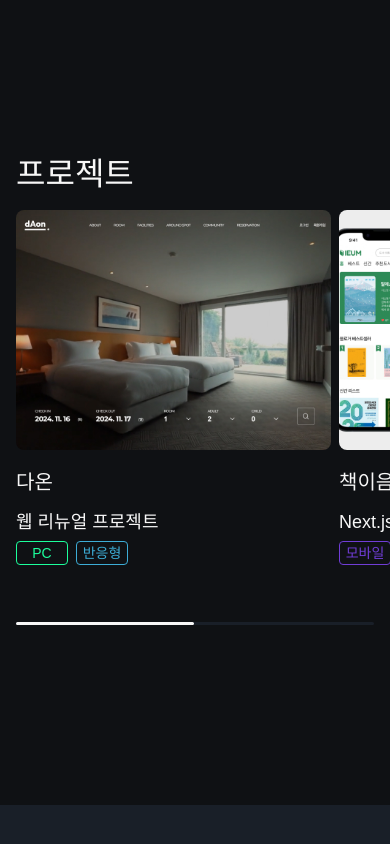
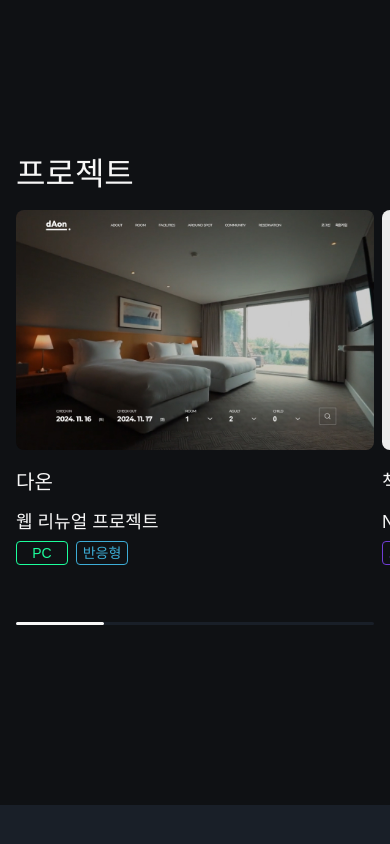
Before and after one commit to qodql/vue-portfolio, a Vue app: page / in a window 390 px wide. Shown: the part 3542-4386 px from the top of the page. Built offline with nearby package versions, Linux system fonts and the light colour scheme; a web font is replaced by a local one.

Commit message:
about css project css

```diff
--- a/src/App.vue
+++ b/src/App.vue
@@ -155,13 +155,13 @@
                 <swiper
                     :modules="[Scrollbar]"
                     :scrollbar="{draggable: true}"
-                    :slides-per-view="2"
+                    :slides-per-view="1"
                     :space-between="8"
                     :breakpoints="{
                         480: { slidesPerView: 2, spaceBetween: 16 },
-                        760: { slidesPerView: 2, spaceBetween: 28 },
-                        1200: { slidesPerView: 2, spaceBetween: 36 },
-                        1201: { slidesPerView: 3, spaceBetween: 40 },
+                        760: { slidesPerView: 2, spaceBetween: 16 },
+                        1024: { slidesPerView: 3, spaceBetween: 20 },
+                        1200: { slidesPerView: 3, spaceBetween: 28 },
                     }"
                     class="project-list"
                 >
@@ -380,7 +380,7 @@ onMounted(() => {
         let itemCount: number = 0;
         let itemNum: number = 0;
 
-        section2.style.height = scrollDistance * 1.45 + 'px';
+        section2.style.height = scrollDistance * 1.35 + 'px';
 
         // scroll controll
         const onScroll = () => {
@@ -388,7 +388,7 @@ onMounted(() => {
 
             if (scrollY >= section2Top && scrollY <= section2Top + scrollDistance) {
                 horizontalScroll.style.position = 'fixed';
-                horizontalScroll.style.top = '25vh';
+                horizontalScroll.style.top = '28vh';
 
                 const progress = (scrollY - section2Top) / scrollDistance;
                 const translateX = -progress * (horizontalScrollWidth - windowWidth);
--- a/src/assets/styles/Main.scss
+++ b/src/assets/styles/Main.scss
@@ -337,16 +337,16 @@
                 padding-bottom: 60px;
             }
             .project-list {
-                width: calc(100% + 620px);
+                width: calc(100% + 24%);
                 display: flex;
-                overflow: hidden;
+                overflow: visible;
                 .project-item {
                     display: flex;
                     flex-direction: column;
                     cursor: pointer;
                     figure {
                         width: 100%;
-                        height: 326px;
+                        height: 308px;
                         margin-bottom: 28px;
                         img {
                             width: 100%;
--- a/src/assets/styles/Responsive.scss
+++ b/src/assets/styles/Responsive.scss
@@ -22,7 +22,12 @@
         #project {
             .project-container {
                 .project-list {
-                    width: calc(100% + 540px);
+                    width: calc(100% + 12%);
+                    .project-item {
+                        figure {
+                            height: 288px;
+                        }
+                    }
                 }
             }
         }
@@ -35,13 +40,6 @@
             .particle {
                 img {
                     width: 60px;
-                }
-            }
-        }
-        #project {
-            .project-container {
-                .project-list {
-                    width: calc(100% + 400px);
                 }
             }
         }
@@ -184,7 +182,12 @@
             padding: 180px 60px;
             .project-container {
                 .project-list {
-                    width: calc(100% + 180px);
+                    width: calc(100% + 16%);
+                    .project-item {
+                        figure {
+                            height: 252px;
+                        }
+                    }
                 }
                 .swiper-scrollbar {
                     width: calc(100% - 180px);
@@ -316,10 +319,11 @@
                     padding-bottom: 48px;
                 }
                 .project-list {
-                    width: calc(100% + 240px);
+                    width: 100%;
+                    overflow: visible;
                     .project-item {
                         figure {
-                            height: 300px;
+                            height: 260px;
                             margin-bottom: 24px;
                         }
                         .project-item-contents {
@@ -344,7 +348,7 @@
                     }
                 }
                 .swiper-scrollbar {
-                    width: calc(100% - 240px);
+                    width: 100%;
                 }
             }
         }
@@ -462,11 +466,9 @@
                     padding-bottom: 28px;
                 }
                 .project-list {
-                    width: calc(100% + 320px);
                     .project-item {
                         figure {
-                            height: 280px;
-                            margin-bottom: 24px;
+                            height: 240px;
                         }
                         .project-item-contents {
                             .project-item-title {
@@ -488,7 +490,39 @@
                     }
                 }
                 .swiper-scrollbar {
-                    width: calc(100% - 320px);
+                    width: 100%;
+                }
+            }
+        }
+    }
+}
+
+@media (max-width: 680px) {
+    .main {
+        #project {
+            .project-container {
+                .project-list {
+                    .project-item {
+                        figure {
+                            height: 208px;
+                        }
+                    }
+                }
+            }
+        }
+    }
+}
+
+@media (max-width: 600px) {
+    .main {
+        #project {
+            .project-container {
+                .project-list {
+                    .project-item {
+                        figure {
+                            height: 180px;
+                        }
+                    }
                 }
             }
         }
@@ -580,7 +614,6 @@
                     padding-bottom: 16px;
                 }
                 .project-list {
-                    width: calc(100% + 280px);
                     .project-item {
                         figure {
                             height: 240px;
@@ -606,9 +639,6 @@
                             }
                         }
                     }
-                }
-                .swiper-scrollbar {
-                    width: calc(100% - 280px);
                 }
             }
         }
@@ -667,16 +697,13 @@
         #project {
             .project-container {
                 .project-list {
-                    width: calc(100% + 240px);
                     .project-item {
                         figure {
-                            height: 200px;
+                            height: 180px;
                         }
                     }
                 }
-                .swiper-scrollbar {
-                    width: calc(100% - 240px);
-                }
+
             }
         }
     }
```
Also changed, not shown: src/assets/img/img-project02.jpg, src/assets/img/img-project04.jpg.
